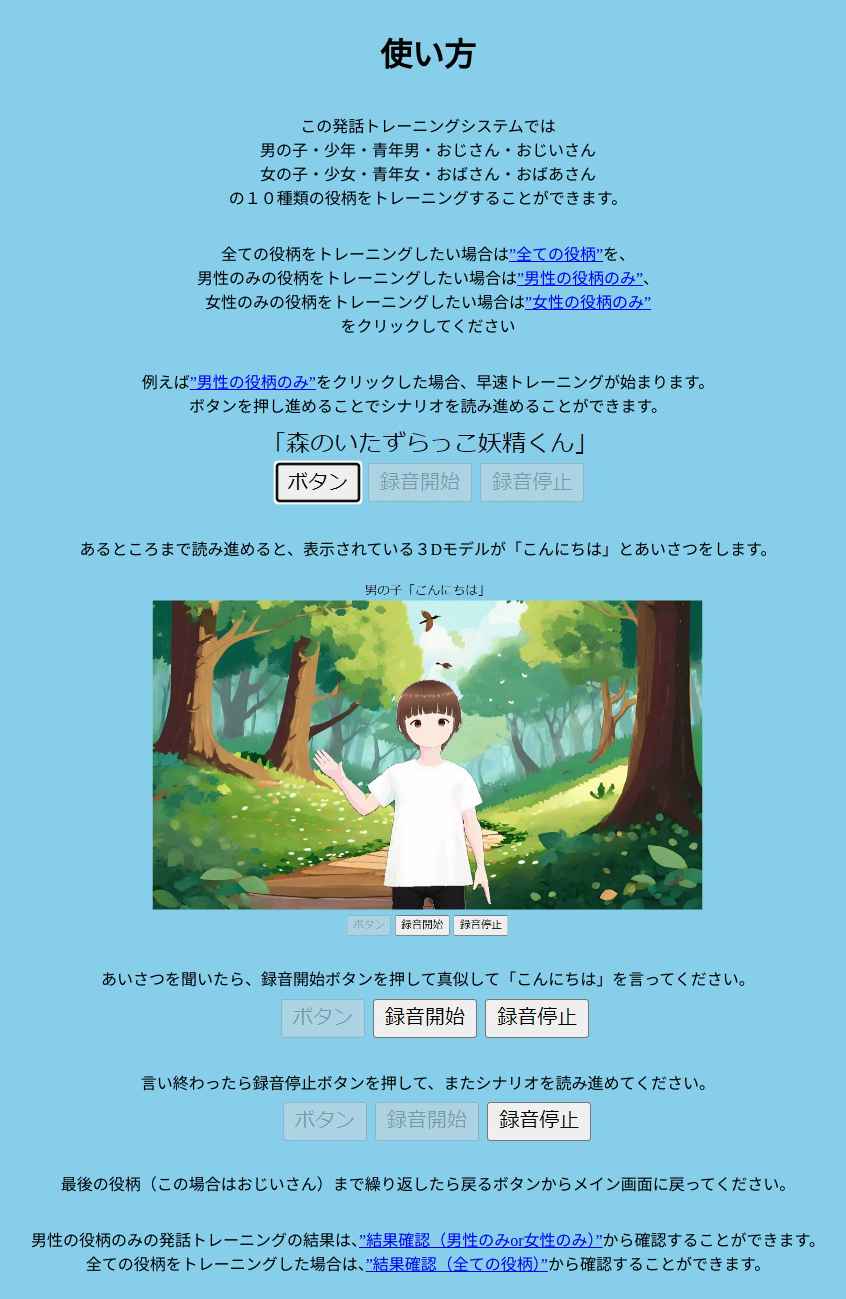
After one commit to sashimi-oss/recog-tng, a Flask app: page /howto in a window 1280 px wide. The commit adds this page. Shown: the whole page, without its empty margins (212-1058 px from the left). Run offline with Flask 3, Linux system fonts and the light colour scheme.

Commit message:
howto追加

```diff
--- a/my_app/static/css/style.css
+++ b/my_app/static/css/style.css
@@ -18,3 +18,8 @@ body {
   background-color: skyblue;
   order: 1;
 }
+
+.howto_p {
+  text-align: center;
+  /* margin-left: 40px; */
+}
--- a/my_app/templates/base.html
+++ b/my_app/templates/base.html
@@ -13,6 +13,9 @@
         <button id="recStart" disabled>録音開始</button>
         <button id="recStop" disabled>録音停止</button>
         <a hidden id="download">Download</a>
+        <form action="{{url_for('index')}}" method="get">
+            <button type="submit" style="display:none;">戻る</button>
+        </form>
     </div>
 
     <div class="videoZone"></div>
--- /dev/null
+++ b/my_app/templates/howto.html
@@ -0,0 +1,43 @@
+<!DOCTYPE html>
+<html lang="en">
+<head>
+  <meta charset="UTF-8">
+  <meta name="viewport" content="width=device-width, initial-scale=1.0">
+  <title>使い方</title>
+  <link rel="stylesheet" href="{{url_for('static', filename="css/style.css")}}">
+</head>
+<body>
+  <h1>使い方</h1>
+
+  <p class="howto_p">
+    この発話トレーニングシステムでは<br>男の子・少年・青年男・おじさん・おじいさん<br>
+    女の子・少女・青年女・おばさん・おばあさん<br>
+    の１０種類の役柄をトレーニングすることができます。
+  </p>
+  <p class="howto_p">
+    全ての役柄をトレーニングしたい場合は<a href="#">”全ての役柄”</a>を、<br>
+    男性のみの役柄をトレーニングしたい場合は<a href="#">”男性の役柄のみ”</a>、<br>
+    女性のみの役柄をトレーニングしたい場合は<a href="#">”女性の役柄のみ”</a><br>
+    をクリックしてください
+  </p>
+
+  <p class="howto_p">
+    例えば<a href="#">”男性の役柄のみ”</a>をクリックした場合、早速トレーニングが始まります。<br>
+    ボタンを押し進めることでシナリオを読み進めることができます。<br>
+    <img src="{{url_for('static', filename="explain_image/explain_btn.jpg")}}" alt=""><br><br>
+    あるところまで読み進めると、表示されている３Dモデルが「こんにちは」とあいさつをします。<br><br>
+    <img src="{{url_for('static', filename="explain_image/explain_greeting.jpg")}}" alt="" width="600px"><br><br>
+    あいさつを聞いたら、録音開始ボタンを押して真似して「こんにちは」を言ってください。<br>
+    <img src="{{url_for('static', filename="explain_image/explain_recStart.jpg")}}" alt=""><br><br>
+    言い終わったら録音停止ボタンを押して、またシナリオを読み進めてください。<br>
+    <img src="{{url_for('static', filename="explain_image/explain_recStop.jpg")}}" alt=""><br><br>
+    最後の役柄（この場合はおじいさん）まで繰り返したら戻るボタンからメイン画面に戻ってください。<br>
+  </p>
+
+  <p class="howto_p">
+    男性の役柄のみの発話トレーニングの結果は、<a href="#">”結果確認（男性のみor女性のみ）”</a>から確認することができます。<br>
+    全ての役柄をトレーニングした場合は、<a href="#">”結果確認（全ての役柄）”</a>から確認することができます。<br>
+  </p>
+
+</body>
+</html>
--- a/my_app/templates/index.html
+++ b/my_app/templates/index.html
@@ -14,6 +14,7 @@
             <li><a href="{{url_for('result_all')}}">結果確認（全ての役柄）</a></li>
             <li><a href="{{url_for('result_mw')}}">結果確認（男性のみor女性のみ）</a></li>
         </ul>
+        <p><a href="{{url_for('howto')}}">使い方</a></p>
 
         <script type="text/javascript" src="{{url_for('static', filename='js/index.js')}}"></script>
     </body>
--- a/my_app/views.py
+++ b/my_app/views.py
@@ -29,17 +29,24 @@ def all():
     # return 'all dayo'
     return render_template("all.html")
 
+#結果_すべての役柄
 @app.route("/result_all")
 def result_all():
     recogs = Recog.query.order_by(Recog.id.desc()).limit(10).all()
     recogs.reverse()  # 最新の10件を古い順に並び替え
     return render_template("result_all.html", recogs = recogs)
 
+#結果_men_or_women
 @app.route("/result_mw")
 def result_mw():
     recogs = Recog.query.order_by(Recog.id.desc()).limit(5).all()
     recogs.reverse()  # 最新の10件を古い順に並び替え
     return render_template("result_mw.html", recogs = recogs)
+
+#使い方
+@app.route("/howto")
+def howto():
+    return render_template("howto.html")
 
 @app.route('/')
 def root():
```
Also changed, not shown: my_app/static/explain_image/explain_btn.jpg (added), my_app/static/explain_image/explain_greeting.jpg (added), my_app/static/explain_image/explain_recStart.jpg (added), my_app/static/explain_image/explain_recStop.jpg (added).
